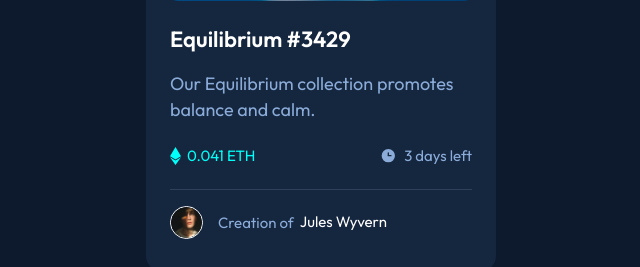
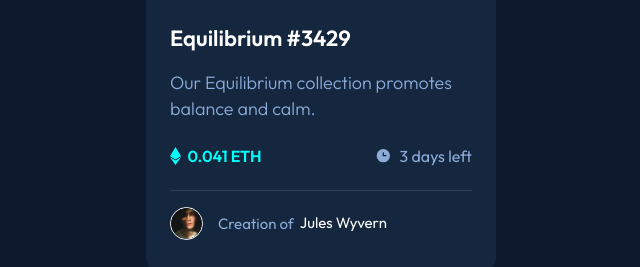
Before and after one commit to Loniewski02/FM-nft-card, a plain HTML site: page index.html in a window 1280 px wide. Shown: the part 427-694 px from the top of the page, without its empty margins (319-959 px from the left). Drawn offline with Linux system fonts and the light colour scheme.

Commit message:
changed text size

```diff
--- a/src/sass/style.scss
+++ b/src/sass/style.scss
@@ -104,6 +104,7 @@ body {
 		margin: 0.7em 0 0.9em;
 		color: $soft-blue;
 		font-size: 1.5rem;
+		font-weight: 300;
 	}
 
 	&__box {
@@ -115,6 +116,7 @@ body {
 			display: flex;
 			align-items: center;
 			color: $cyan;
+			font-weight: 600;
 
 			img {
 				margin-right: 0.4em;
@@ -200,6 +202,10 @@ body {
 			margin: 0.9em 0em 1.3em;
 		}
 
+		&__box {
+			font-size: 1.6rem;
+		}
+
 		&__line {
 			margin: 1.5em 0 1em;
 		}
```
Also changed, not shown: dist/css/style.min.css.
